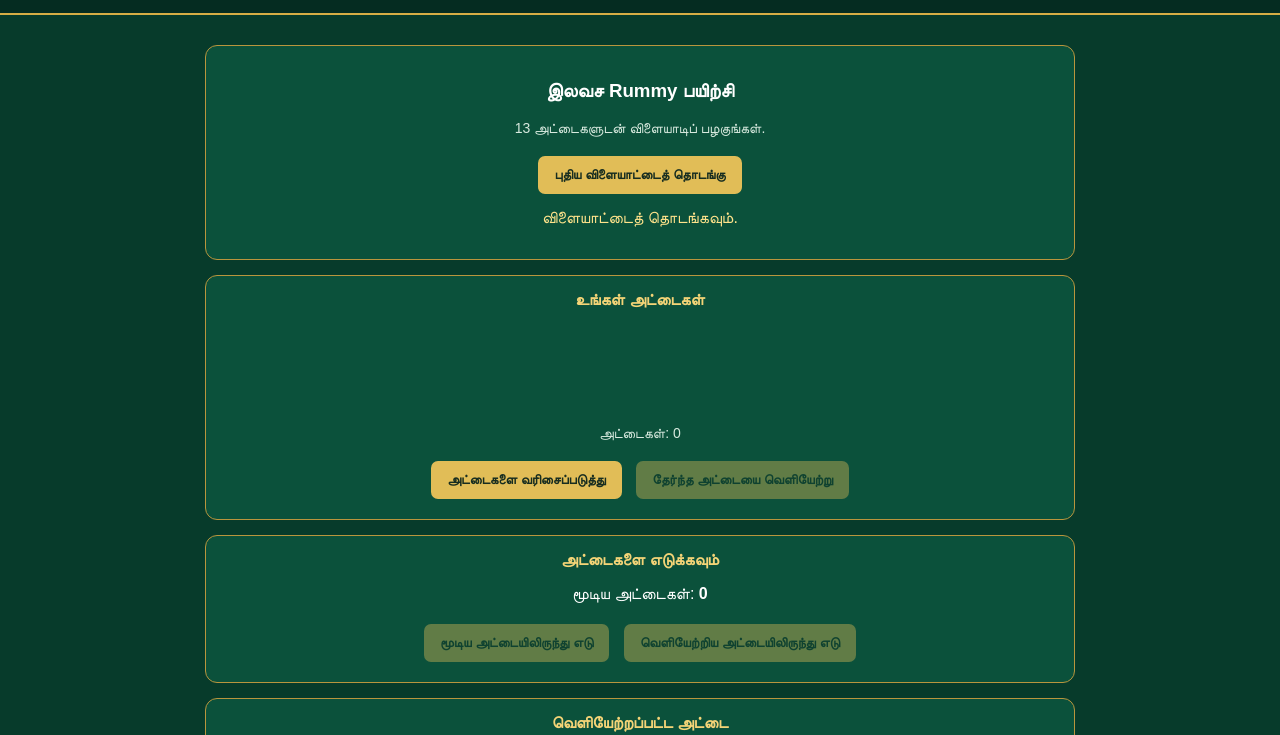
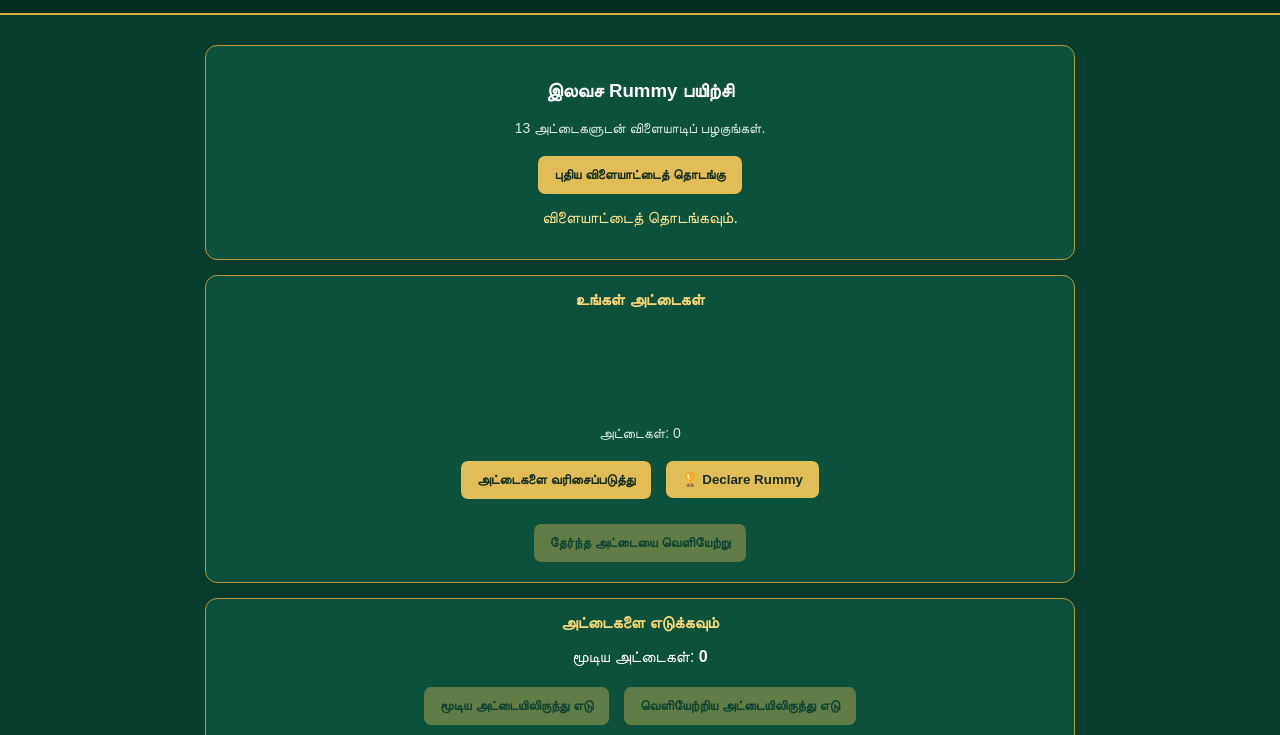
Before and after one commit to mhrsenthil/goodvexa-rummy-website, a plain HTML site: page practice.html in a window 1280 px wide. Shown: the part 65-800 px from the top of the page. Drawn offline with Linux system fonts and the light colour scheme.

Commit message:
Update practice.html

```diff
--- a/practice.html
+++ b/practice.html
@@ -73,6 +73,10 @@ button:disabled{opacity:.4;cursor:not-allowed}
 <div id="hand" class="cards"></div>
 <p id="count" class="status">அட்டைகள்: 0</p>
 <button onclick="sortHand()">அட்டைகளை வரிசைப்படுத்து</button>
+
+<button onclick="declareRummy()">🏆 Declare Rummy</button>
+<div id="result" style="margin-top:15px;color:#ffe38b;"></div>
+
 <button onclick="discardSelected()" id="discardBtn" disabled>தேர்ந்த அட்டையை வெளியேற்று</button>
 </div>
 
@@ -88,6 +92,8 @@ button:disabled{opacity:.4;cursor:not-allowed}
 <div id="discardTop" class="cards">இன்னும் அட்டை இல்லை</div>
 </div>
 </main>
+
+<script src="assets/rummy-rules.js"></script>
 
 <script>
 let deck=[];
@@ -231,6 +237,51 @@ function sortHand(){
  showMessage("அட்டைகள் வரிசைப்படுத்தப்பட்டன.");
 }
 
+
+function declareRummy(){
+
+  if(!gameStarted){
+    showMessage("முதலில் புதிய விளையாட்டைத் தொடங்குங்கள்.");
+    return;
+  }
+
+  if(hand.length !== 13){
+    showMessage("Declare செய்ய 13 அட்டைகள் இருக்க வேண்டும்.");
+    return;
+  }
+
+  const result = window.checkRummyHand(hand);
+
+  const resultBox = document.getElementById("result");
+
+  if(result.valid){
+
+    let output = "<h3>🏆 RUMMY SUCCESS!</h3>";
+
+    output += "<p>" + result.message + "</p>";
+
+    result.groups.forEach((group,index)=>{
+
+      output += "<p><b>Group "+(index+1)+
+      ": "+group.type+"</b></p>";
+
+      output += group.cards.map(card =>
+        card.joker ? "★" : rankText(card)+card.suit
+      ).join("  ");
+
+    });
+
+    resultBox.innerHTML = output;
+
+  }else{
+
+    resultBox.innerHTML =
+      "<h3>❌ Rummy இல்லை</h3><p>"+
+      result.message+"</p>";
+
+  }
+}
+
 function showMessage(text){
  document.getElementById("message").textContent=text;
 }
```
